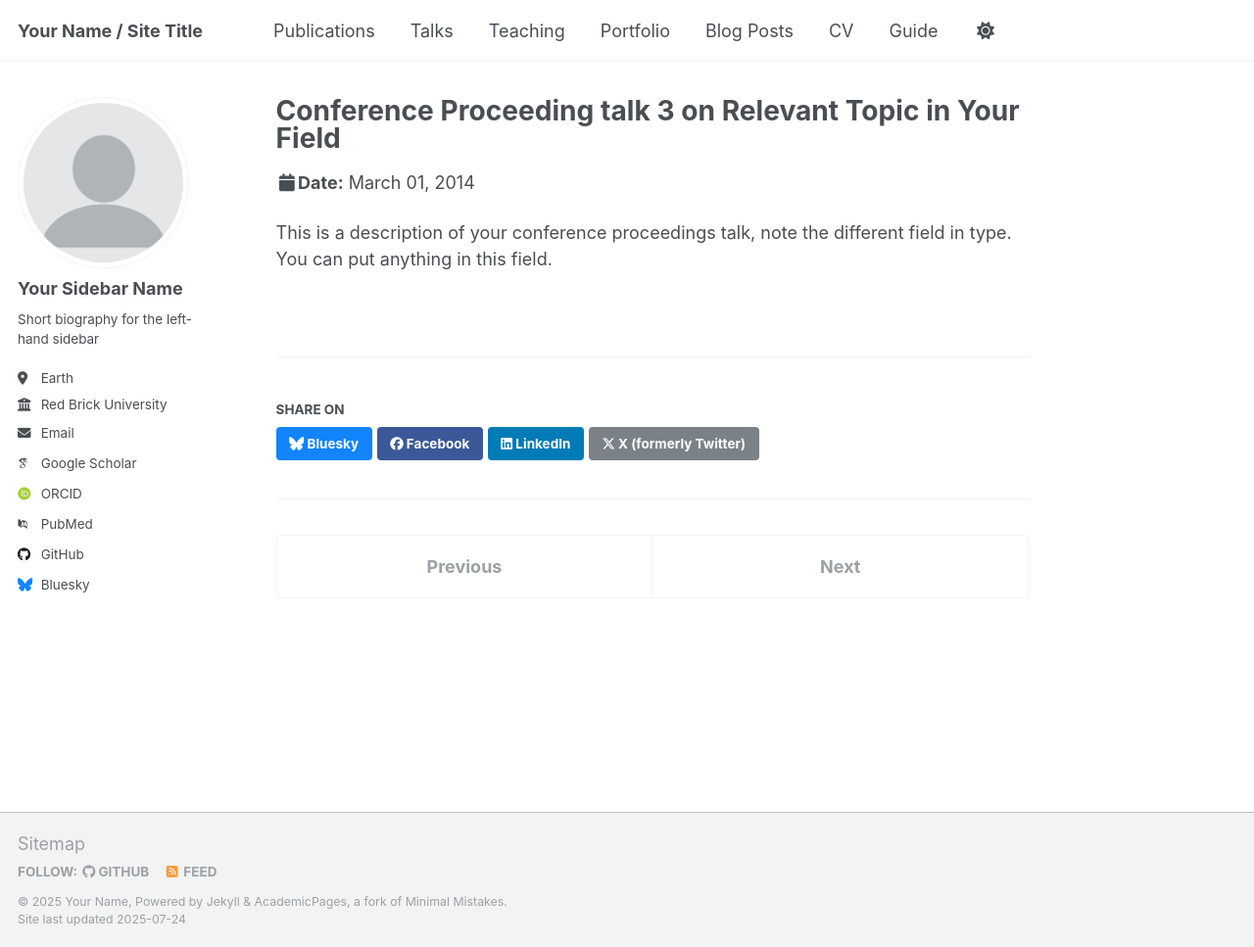
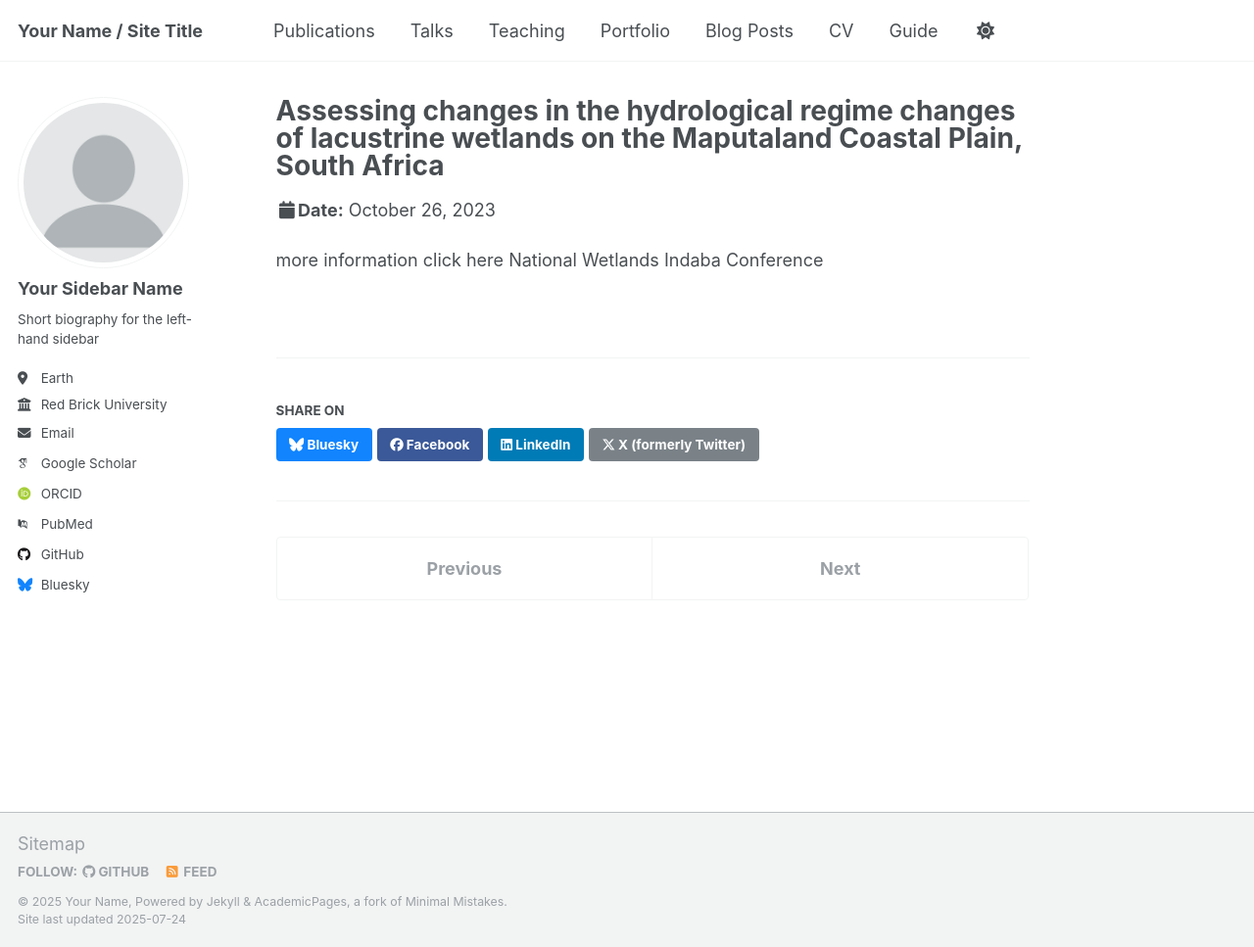
Before and after one commit to Nkosizwi/NB-Ndlovu.github.io, a Jekyll site: the page built from _talks/2014-03-01-talk-3.md, in a window 1280 px wide and 967 px high. Shown: the whole window at 98% size. Built offline with Jekyll 4.4.1, drawn with Linux system fonts in a browser that asks for light colours; some web fonts are replaced; a script that is not in the unit is left out.

Commit message:
Update 2014-03-01-talk-3.md

```diff
--- a/_talks/2014-03-01-talk-3.md
+++ b/_talks/2014-03-01-talk-3.md
@@ -1,11 +1,11 @@
 ---
-title: "Conference Proceeding talk 3 on Relevant Topic in Your Field"
+title: "Assessing changes in the hydrological regime changes of lacustrine wetlands on the Maputaland Coastal Plain, South Africa"
 collection: talks
-type: "Conference proceedings talk"
-permalink: /talks/2014-03-01-talk-3
-venue: "Testing Institute of America 2014 Annual Conference"
-date: 2014-03-01
-location: "Los Angeles, CA, USA"
+type: "Talk"
+permalink: /talks/2023-10-23-talk-2
+venue: "ATKV Buffelspoort"
+date: 23-26 October 2023
+location: "North-West, South Africa"
 ---
-
-This is a description of your conference proceedings talk, note the different field in type. You can put anything in this field.
+more information click here
+National Wetlands Indaba Conference
```
